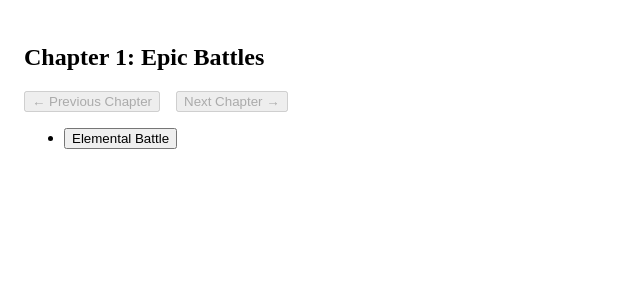
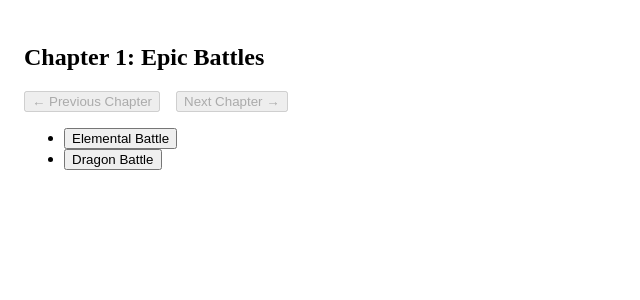
Before and after one commit to thSoft/storyteller-clone, a React (Vite) app: page / in a window 1280 px wide. Shown: the top 300 px of the page, without its empty margins (0-640 px from the left). Built offline with nearby package versions, Linux system fonts and the light colour scheme.

Commit message:
Implement Dragon Battle

```diff
--- a/src/characters.tsx
+++ b/src/characters.tsx
@@ -1,9 +1,5 @@
 import { Character, EntityMap } from "./types";
 import { entityMap } from "./utils";
-
-export const adam: Character = { id: "adam", name: "👨 Adam" };
-
-export const eve: Character = { id: "eve", name: "👩 Eve" };
 
 export const firebird: Character = { id: "firebird", name: "🔥 The Firebird" };
 
@@ -11,10 +7,17 @@ export const jackFrost: Character = { id: "jackFrost", name: "❄️ Jack Frost"
 
 export const neptune: Character = { id: "neptune", name: "💧 Neptune" };
 
+export const knight: Character = { id: "knight", name: "🏇 Knight" };
+
+export const princess: Character = { id: "princess", name: "👸 Princess" };
+
+export const dragon: Character = { id: "dragon", name: "🐉 Dragon" };
+
 export const characters: EntityMap<Character> = entityMap([
-  adam,
-  eve,
   firebird,
   jackFrost,
   neptune,
+  knight,
+  princess,
+  dragon,
 ]);
--- a/src/puzzles.ts
+++ b/src/puzzles.ts
@@ -1,13 +1,14 @@
+import { dragonBattle } from "./puzzles/dragonBattle";
 import { elementalBattle } from "./puzzles/elementalBattle";
 import { Chapter, EntityMap } from "./types";
 import { entityMap } from "./utils";
 
-export const puzzles = entityMap([elementalBattle]);
+export const puzzles = entityMap([elementalBattle, dragonBattle]);
 
 export const chapters: EntityMap<Chapter> = entityMap([
   {
     id: "battles",
     title: "Epic Battles",
-    puzzles: [elementalBattle.id],
+    puzzles: [elementalBattle.id, dragonBattle.id],
   },
 ]);
--- /dev/null
+++ b/src/puzzles/dragonBattle.ts
@@ -0,0 +1,15 @@
+import { dragon, knight, princess } from "../characters";
+import { attack, escape } from "../scenes";
+import { initialStoryState, Puzzle } from "../types";
+
+export const dragonBattle: Puzzle = {
+  id: "dragonBattle",
+  title: "Dragon Battle",
+  prompt: "Dragon Is Defeated, Princess Escapes",
+  scenes: [attack.id, escape.id],
+  characters: [knight.id, princess.id, dragon.id],
+  isWinning: (state) => {
+    return state.dead[dragon.id] === true && state.princessIsFree === true;
+  },
+  initialStoryState: initialStoryState,
+};
--- a/src/puzzles/elementalBattle.ts
+++ b/src/puzzles/elementalBattle.ts
@@ -6,8 +6,8 @@ export const elementalBattle: Puzzle = {
   id: "elementalBattle",
   title: "Elemental Battle",
   prompt: "Firebird Remains",
+  scenes: [duel.id],
   characters: [firebird.id, jackFrost.id, neptune.id],
-  scenes: [duel.id],
   isWinning: (state) => {
     return (
       !state.defeated[firebird.id] &&
--- a/src/scenes.tsx
+++ b/src/scenes.tsx
@@ -1,4 +1,11 @@
-import { firebird, jackFrost, neptune } from "./characters";
+import {
+  dragon,
+  firebird,
+  jackFrost,
+  knight,
+  neptune,
+  princess,
+} from "./characters";
 import { EntityMap, Scene } from "./types";
 import { areRelated, entityMap } from "./utils";
 
@@ -75,4 +82,111 @@ export const duel: Scene = {
   },
 };
 
-export const scenes: EntityMap<Scene> = entityMap([love, death, duel]);
+const attackerSlot = { id: "attacker", label: "Attacker" };
+const defenderSlot = { id: "defender", label: "Defender" };
+export const attack: Scene = {
+  id: "attack",
+  name: "✊ Attack",
+  slots: [attackerSlot, defenderSlot],
+  outcomeLogic: (state, assigned) => {
+    const attacker = assigned[attackerSlot.id];
+    const defender = assigned[defenderSlot.id];
+    if (!attacker || !defender) {
+      return;
+    }
+    switch (attacker.id) {
+      case knight.id:
+        switch (defender.id) {
+          case dragon.id:
+            state.distracted[dragon.id] = true;
+            state.event = `${knight.name} attacked ${dragon.name}, distracting it.`;
+            break;
+          case princess.id:
+            state.event = `${knight.name} could never attack ${princess.name}.`;
+            break;
+        }
+        break;
+      case dragon.id:
+        switch (defender.id) {
+          case knight.id:
+            if (state.dragonCanBreatheFire) {
+              state.dead[knight.id] = true;
+              state.event = `${dragon.name} attacked ${knight.name}, burning him to a crisp.`;
+            } else {
+              const eventPostfix = hitCastle();
+              state.event = `${dragon.name} attacked ${knight.name} with its tail, but ${knight.name} dodged. The tail hit the castle.${eventPostfix}`;
+            }
+            break;
+          case princess.id:
+            if (state.dragonCanBreatheFire) {
+              state.dead[princess.id] = true;
+              state.event = `${dragon.name} attacked ${princess.name}, burning her to a crisp.`;
+            } else {
+              const eventPostfix = hitCastle();
+              state.event = `${dragon.name} attacked ${princess} with its tail, but the tail only hit the castle.${eventPostfix}`;
+            }
+            break;
+        }
+        break;
+      case princess.id:
+        switch (defender.id) {
+          case dragon.id:
+            state.dragonCanBreatheFire = false;
+            state.event = `${princess.name} poured a bucket of water on ${dragon.name}, preventing it from breathing fire.`;
+            break;
+          case knight.id:
+            state.event = `${princess.name} poured a bucket of water on ${knight.name}, dousing him.`;
+            break;
+        }
+        break;
+    }
+    function hitCastle(): string {
+      switch (state.castleHealth) {
+        case "intact":
+          state.castleHealth = "cracked";
+          return " The castle cracked.";
+        case "cracked":
+          state.castleHealth = "collapsed";
+          state.dead[dragon.id] = true;
+          return ` The castle collapsed, squashing ${dragon.name}${
+            state.princessIsFree ? "" : ` and ${princess.name}`
+          }.`;
+        case "collapsed":
+          return "";
+      }
+    }
+  },
+};
+
+export const escape: Scene = {
+  id: "escape",
+  name: "🚪 Escape",
+  slots: [],
+  outcomeLogic: (state) => {
+    switch (state.castleHealth) {
+      case "intact":
+        state.event = "The castle was intact. No one could escape.";
+        break;
+      case "cracked":
+        if (state.distracted[dragon.id]) {
+          state.princessIsFree = true;
+          state.event = `The castle was cracked, and ${dragon.name} was distracted, so ${princess.name} escaped.`;
+          break;
+        } else {
+          state.event = `${princess.name} tried to escape, but ${dragon.name} didn't let her out.`;
+          break;
+        }
+      case "collapsed":
+        state.event = "The castle had collapsed. No one could escape.";
+        break;
+    }
+  },
+};
+
+export const scenes: EntityMap<Scene> = entityMap([
+  love,
+  death,
+  duel,
+  attack,
+  escape,
+]);
--- a/src/types.ts
+++ b/src/types.ts
@@ -17,6 +17,10 @@ export const initialStoryState = {
   heartbroken: {} as Record<string, boolean>,
   loves: {} as Record<string, string>,
   defeated: {} as Record<string, boolean>,
+  distracted: {} as Record<string, boolean>,
+  castleHealth: "intact" as "intact" | "cracked" | "collapsed",
+  princessIsFree: false,
+  dragonCanBreatheFire: true,
   event: undefined as string | undefined,
 };
 
--- a/src/utils.ts
+++ b/src/utils.ts
@@ -2,7 +2,11 @@ import { characters } from "./characters";
 import { Entity, EntityMap } from "./types";
 
 export function entityMap<T extends Entity>(items: T[]): EntityMap<T> {
-  return Object.fromEntries(items.map((item) => [item.id, item]));
+  const result = Object.fromEntries(items.map((item) => [item.id, item]));
+  if (Object.keys(result).length !== items.length) {
+    throw new Error("Duplicate entity IDs found.");
+  }
+  return result;
 }
 
 export function resolve<T extends Entity>(
```
